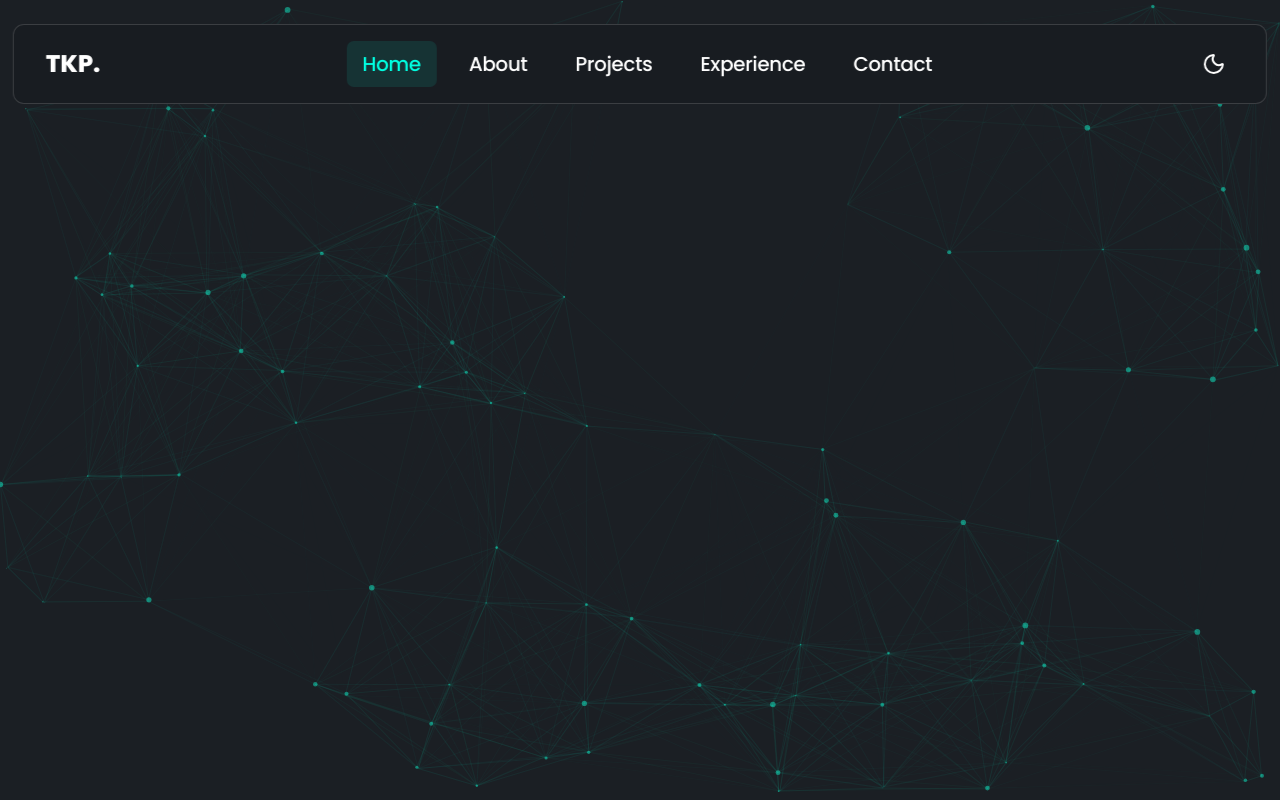
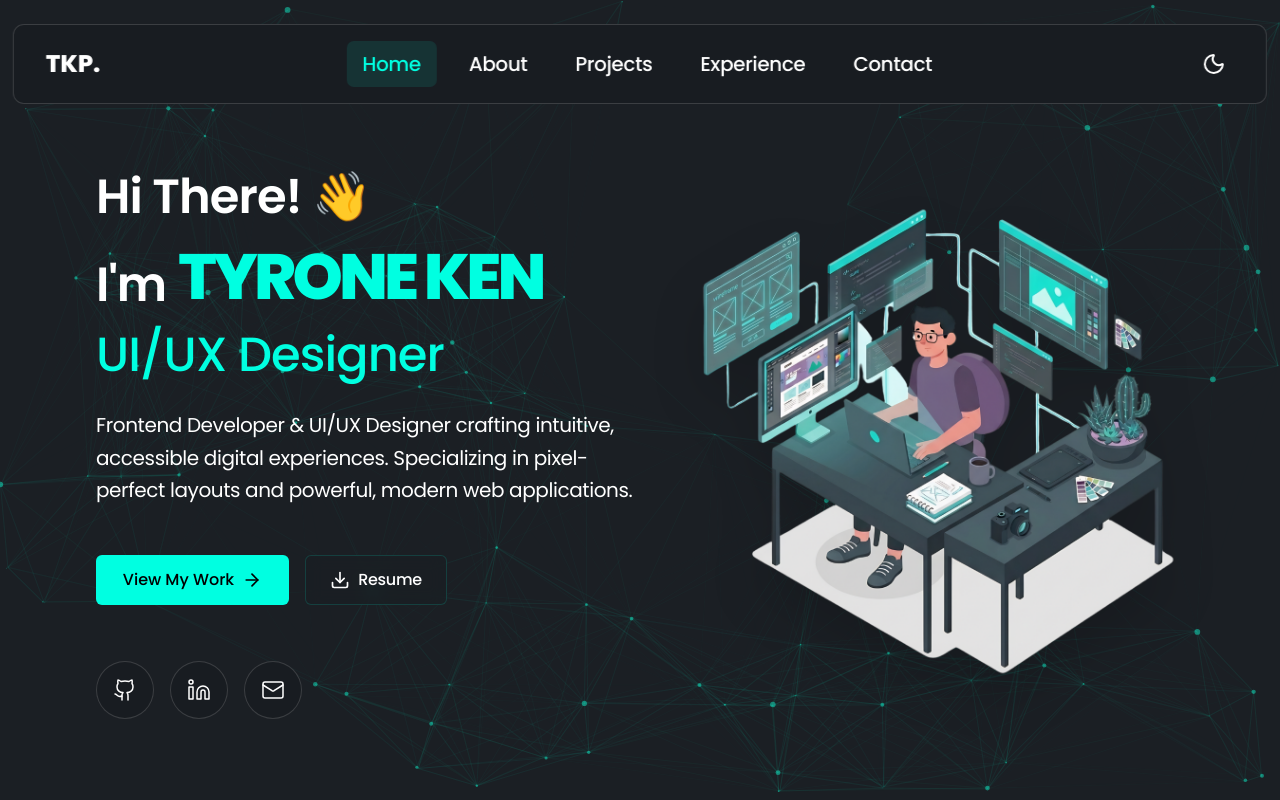
Before and after one commit to tyr1ken-tech/tkp-portfolio, a React (Vite) app: page / in a window 1280 px wide. Built offline with nearby package versions, Linux system fonts and the light colour scheme.

Commit message:
feat: implement particle background and hero section with assets

```diff
--- a/src/App.jsx
+++ b/src/App.jsx
@@ -1,14 +1,16 @@
 import { useState } from 'react';
 import ParticleBackground from './ParticleBackground';
 import Navbar from './components/Navbar';
+import Hero from './components/Hero';
 
 function App() {
   const [count, setCount] = useState(0)
 
   return (
-    <main className="relative w-full min-h-screen">
+    <main className="relative w-full min-h-screen overflow-x-hidden">
       <ParticleBackground />
       <Navbar />
+      <Hero />
     </main>
   )
 }
--- a/src/ParticleBackground.jsx
+++ b/src/ParticleBackground.jsx
@@ -14,8 +14,8 @@ const ParticleBackground = () => {
             },
             "interactivity": {
                 "detect_on": "window",
-                "events": { "onhover": { "enable": true, "mode": "repulse" }, "onclick": { "enable": true, "mode": "push" }, "resize": true },
-                "modes": { "repulse": { "distance": 400, "line_linked": { "opacity": 1 } }, "bubble": { "distance": 400, "size": 40, "duration": 2, "opacity": 8, "speed": 3 }, "repulse": { "distance": 200, "duration": 0.4 }, "push": { "particles_nb": 4 }, "remove": { "particles_nb": 2 } }
+                "events": { "onhover": { "enable": true, "mode": "grab" }, "onclick": { "enable": false, "mode": "push" }, "resize": true },
+                "modes": { "grab": { "distance": 400, "line_linked": { "opacity": 1 } }, "bubble": { "distance": 400, "size": 40, "duration": 2, "opacity": 8, "speed": 3 }, "repulse": { "distance": 200, "duration": 0.4 }, "push": { "particles_nb": 4 }, "remove": { "particles_nb": 2 } }
             },
             "retina_detect": true
         };
--- /dev/null
+++ b/src/components/Hero.jsx
@@ -0,0 +1,72 @@
+import React from 'react';
+import { ArrowRight, Download, Mail } from 'lucide-react';
+
+const Hero = () => {
+    return (
+        <section className="w-full flex flex-col lg:flex-row items-center justify-between min-h-screen pt-32 pb-12 px-6 md:px-12 lg:px-24 mx-auto max-w-[88rem]">
+            {/* Left Column */}
+            <div className="flex flex-col gap-6 w-full lg:w-1/2 z-10">
+                {/* Text Content */}
+                <div className="flex flex-col gap-2">
+                    <h2 className="font-poppins font-semibold text-[32px] md:text-[48px] tracking-[-0.02em] text-white">
+                        Hi There! 👋
+                    </h2>
+
+                    <h1 className="flex flex-wrap items-end gap-3 mt-1">
+                        <span className="font-poppins font-semibold text-[32px] md:text-[48px] tracking-[-0.02em] text-white leading-none">
+                            I'm
+                        </span>
+                        <span className="font-poppins font-extrabold text-[40px] md:text-[64px] tracking-[-0.06em] text-[#00FFE1] leading-none">
+                            TYRONE KEN
+                        </span>
+                    </h1>
+
+                    <h3 className="font-poppins font-medium text-[32px] md:text-[48px] tracking-[-0.02em] text-[#00FFE1] mt-2 leading-tight">
+                        UI/UX Designer
+                    </h3>
+
+                    <p className="font-poppins font-light text-[16px] md:text-[20px] tracking-[-0.02em] text-white leading-relaxed max-w-[550px] mt-4">
+                        Frontend Developer & UI/UX Designer crafting intuitive, accessible digital experiences. Specializing in pixel-perfect layouts and powerful, modern web applications.
+                    </p>
+                </div>
+
+                {/* CTA Buttons */}
+                <div className="flex flex-wrap items-center gap-4 mt-6">
+                    <button className="flex items-center justify-center gap-2 w-[193px] h-[50px] bg-[#00FFE1] rounded-[6px] text-black font-poppins font-medium hover:bg-[#00e0c6] hover:shadow-[0_0_15px_rgba(0,255,225,0.4)] transition-all duration-300">
+                        View My Work
+                        <ArrowRight size={20} />
+                    </button>
+
+                    <button className="flex items-center justify-center gap-2 w-[142px] h-[50px] bg-[#1B1F24]/66 border border-[#00FFE1]/15 rounded-[6px] text-white font-poppins font-medium tracking-[-0.02em] hover:bg-white/10 hover:border-[#00FFE1]/40 transition-all duration-300 backdrop-blur-sm">
+                        <Download size={20} className="text-white" />
+                        Resume
+                    </button>
+                </div>
+
+                {/* Social Icons */}
+                <div className="flex items-center gap-4 mt-8">
+                    <a href="#" className="flex items-center justify-center w-[58px] h-[58px] bg-[#181C21] border border-[#a4a4a4]/25 rounded-full text-white hover:border-[#00FFE1] hover:text-[#00FFE1] hover:shadow-[0_0_15px_rgba(0,255,225,0.2)] transition-all duration-300">
+                        <svg xmlns="http://www.w3.org/2000/svg" width="24" height="24" viewBox="0 0 24 24" fill="none" stroke="currentColor" strokeWidth="1.5" strokeLinecap="round" strokeLinejoin="round"><path d="M15 22v-4a4.8 4.8 0 0 0-1-3.5c3 0 6-2 6-5.5.08-1.25-.27-2.48-1-3.5.28-1.15.28-2.35 0-3.5 0 0-1 0-3 1.5-2.64-.5-5.36-.5-8 0C6 2 5 2 5 2c-.3 1.15-.3 2.35 0 3.5A5.403 5.403 0 0 0 4 9c0 3.5 3 5.5 6 5.5-.39.49-.68 1.05-.85 1.65-.17.6-.22 1.23-.15 1.85v4" /><path d="M9 18c-4.51 2-5-2-7-2" /></svg>
+                    </a>
+                    <a href="#" className="flex items-center justify-center w-[58px] h-[58px] bg-[#181C21] border border-[#a4a4a4]/25 rounded-full text-white hover:border-[#00FFE1] hover:text-[#00FFE1] hover:shadow-[0_0_15px_rgba(0,255,225,0.2)] transition-all duration-300">
+                        <svg xmlns="http://www.w3.org/2000/svg" width="24" height="24" viewBox="0 0 24 24" fill="none" stroke="currentColor" strokeWidth="1.5" strokeLinecap="round" strokeLinejoin="round"><path d="M16 8a6 6 0 0 1 6 6v7h-4v-7a2 2 0 0 0-2-2 2 2 0 0 0-2 2v7h-4v-7a6 6 0 0 1 6-6z" /><rect width="4" height="12" x="2" y="9" /><circle cx="4" cy="4" r="2" /></svg>
+                    </a>
+                    <a href="#" className="flex items-center justify-center w-[58px] h-[58px] bg-[#181C21] border border-[#a4a4a4]/25 rounded-full text-white hover:border-[#00FFE1] hover:text-[#00FFE1] hover:shadow-[0_0_15px_rgba(0,255,225,0.2)] transition-all duration-300">
+                        <Mail size={24} strokeWidth={1.5} />
+                    </a>
+                </div>
+            </div>
+
+            {/* Right Column (Illustration) */}
+            <div className="w-full lg:w-1/2 flex items-center justify-center mt-16 lg:mt-0 z-10 pl-0 lg:pl-10">
+                <img
+                    src="/illustration TKP.png"
+                    alt="Developer Illustration"
+                    className="w-full max-w-[650px] h-auto object-contain drop-shadow-2xl hover:-translate-y-2 transition-transform duration-500"
+                />
+            </div>
+        </section>
+    );
+};
+
+export default Hero;
```
Also changed, not shown: public/illustration TKP.png (added), src/assets/illustration TKP.png (added).
